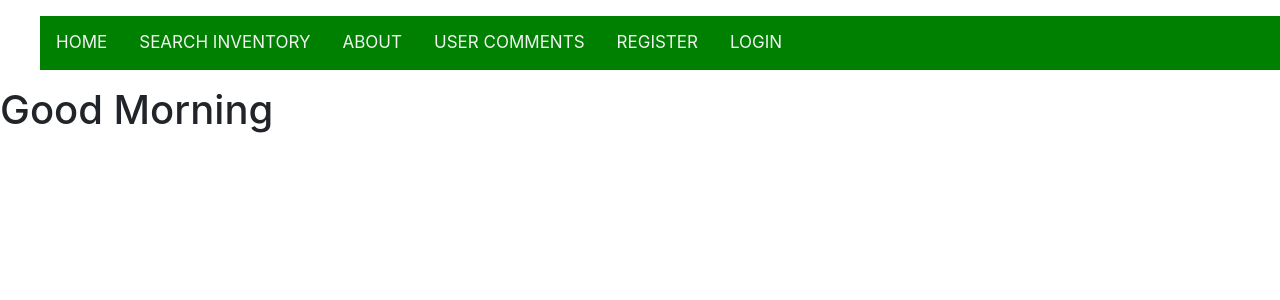
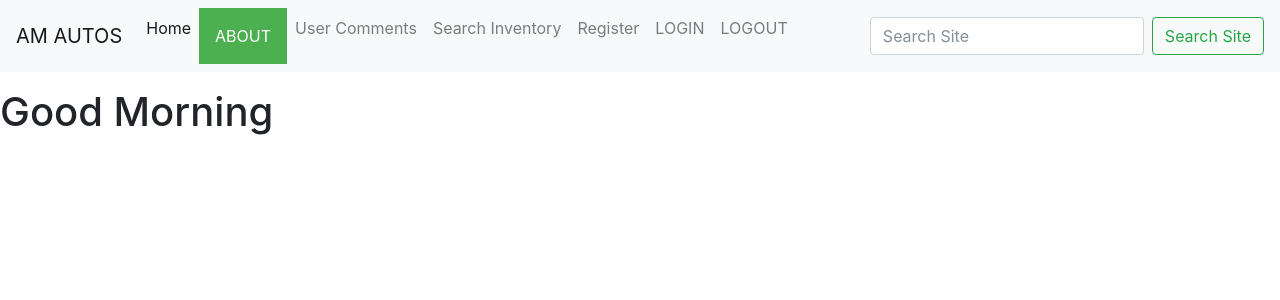
Before and after one commit to amackic/lc101, a Flask app: page /about in a window 1280 px wide. Shown: the top 300 px of the page. Run offline with Flask 2, Linux system fonts and the light colour scheme; some libraries are stand-ins or nearby versions.

Commit message:
updated menu to use nav element and incorporate bootstrap styles

```diff
--- a/templates/base.html
+++ b/templates/base.html
@@ -15,8 +15,52 @@
             src="{{ url_for('static', filename='dropdown.js') }}"></script>
 </head>
 <body>
+    <nav class="navbar navbar-expand-lg navbar-light bg-light">
+        <a class="navbar-brand" href="/">AM AUTOS</a>
+        <button class="navbar-toggler" type="button" data-toggle="collapse" data-target="#navbarSupportedContent" aria-controls="navbarSupportedContent" aria-expanded="false" aria-label="Toggle navigation">
+          <span class="navbar-toggler-icon"></span>
+        </button>
 
+        <div class="collapse navbar-collapse" id="navbarSupportedContent">
+          <ul class="navbar-nav mr-auto">
+            <li class="nav-item active">
+              <a class="nav-link" href="/">Home <span class="sr-only">(current)</span></a>
+            </li>
 
+            <li class="nav-item dropdown">
+
+              <div class="dropdown">
+                <button onclick="amautoDropdown()" class="dropbtn">ABOUT</button>
+                <div id="amautoDropdownButton" class="dropdown-content">
+                  <a href="/about">About AM Autos</a>
+                  <a href="#">Contact</a>
+                  <a href="#">Carrier Links</a>
+                </div>
+              </div>
+            </li>
+            <li class="nav-item">
+              <a class="nav-link" href="/comments">User Comments</a>
+            </li>
+            <li class="nav-item">
+                <a class="nav-link" href="/search">Search Inventory</a>
+              </li>
+            <li class="nav-item">
+              <a class="nav-link" href="/register">Register</a>
+            </li>
+            <li class="nav-item">
+              <a class="nav-link" href="/login">LOGIN</a>
+            </li>
+            <li class="nav-item">
+              <a class="nav-link" href="/logout">LOGOUT</a>
+            </li>
+          </ul>
+          <form class="form-inline my-2 my-lg-0">
+            <input class="form-control mr-sm-2" type="search" placeholder="Search Site" aria-label="Search Site">
+            <button class="btn btn-outline-success my-2 my-sm-0" type="submit">Search Site</button>
+          </form>
+        </div>
+      </nav>
+<!--
     <menu>
         <div class="topnav" id="myTopnav">
               <a href="/">HOME</a>
@@ -26,8 +70,7 @@
               <a href="/register">REGISTER</a>
               <a href="/login">LOGIN</a>
         </div>
-    </menu>
-
+    </menu> -->
 
     {% with messages = get_flashed_messages(with_categories=True) %}
         <ul>
```
